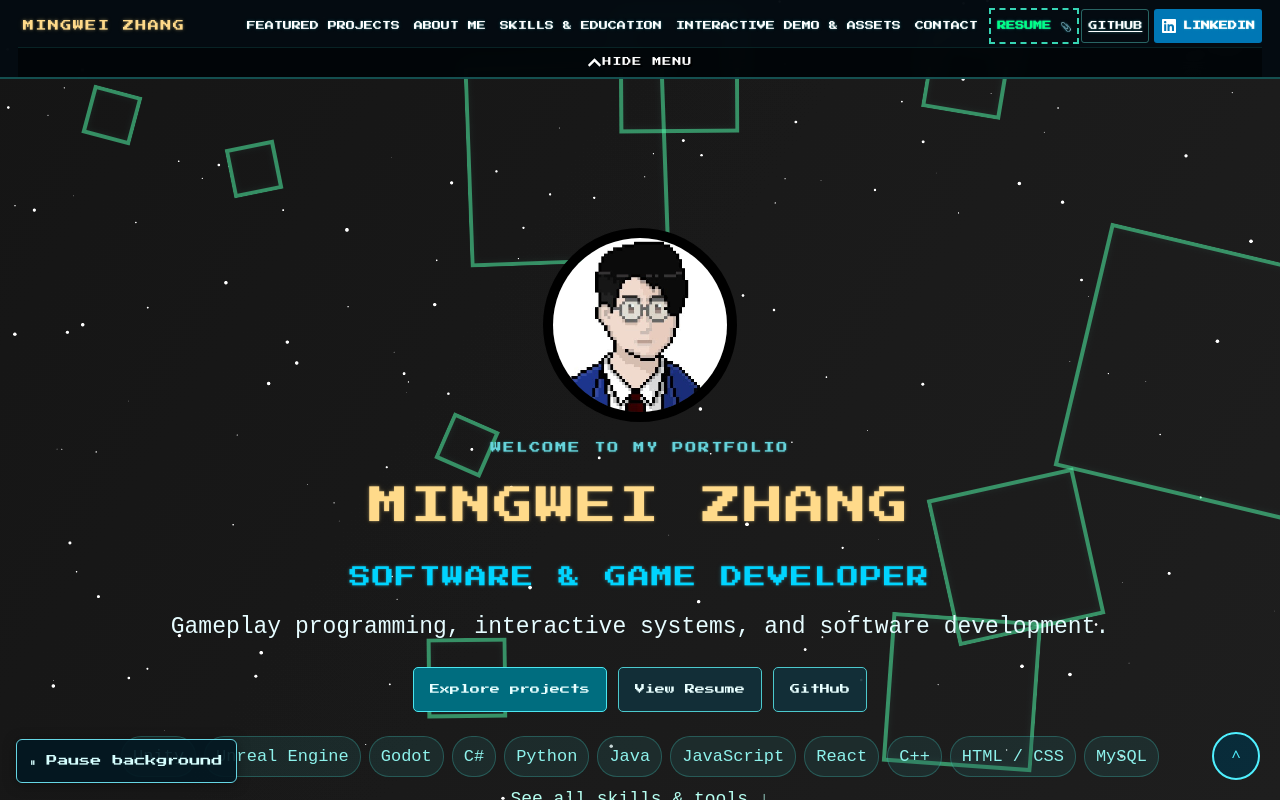
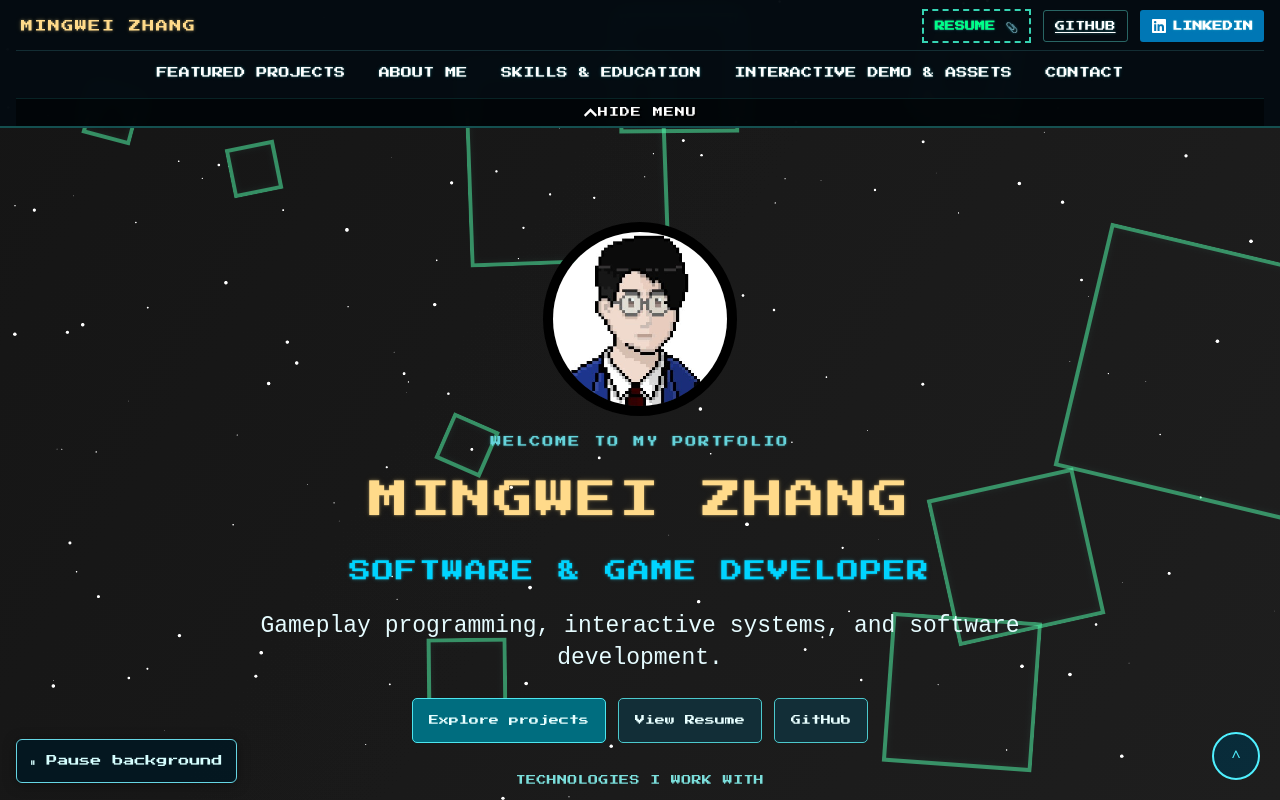
Before and after one commit to mingwzhang/portfolio, a React (Create React App) app: page / in a window 1280 px wide. Built offline with nearby package versions, Linux system fonts and the light colour scheme.

Commit message:
improved layout

```diff
--- a/src/App.js
+++ b/src/App.js
@@ -17,6 +17,7 @@ import AssetGallery2D from "./sections/assets/2DAssetGallery";
 import AssetGallery3D from "./sections/assets/3DAssetGallery";
 import "./styles/PortfolioEnhancements.css";
 import "./styles/PolishControls.css";
+import "./styles/LayoutRefinements.css";
 
 const skills = [
   {
@@ -70,7 +71,7 @@ const skills = [
   },
 ];
 
-// Short homepage highlights; the full skills list remains in Skills & Education.
+// Hero shows a concise sample first; all technologies and the full skills section remain accessible.
 const featuredTechnologies = [
   "Unity", "Unreal Engine", "Godot", "C#", "Python", "Java",
   "JavaScript", "React", "C++", "HTML / CSS", "MySQL",
@@ -78,10 +79,12 @@ const featuredTechnologies = [
 
 function App() {
   const [showAssets, setShowAssets] = useState(false);
+  const [showAllTech, setShowAllTech] = useState(false);
   const [effectsPaused, setEffectsPaused] = useState(() =>
     typeof window !== "undefined" && window.matchMedia("(prefers-reduced-motion: reduce)").matches
   );
   const resumeUrl = "https://drive.google.com/file/d/1f_YqmpuhB_b4VpNf5T6ttGoPCm9yQUBc/view?usp=sharing";
+  const visibleTechnologies = showAllTech ? featuredTechnologies : featuredTechnologies.slice(0, 6);
 
   return (
     <div className={`portfolio-v2${effectsPaused ? " effects-paused" : ""}`}>
@@ -114,10 +117,23 @@ function App() {
             <a className="portfolio-action" href={resumeUrl} target="_blank" rel="noopener noreferrer">View Resume</a>
             <a className="portfolio-action" href="https://github.com/mingwzhang" target="_blank" rel="noopener noreferrer">GitHub</a>
           </div>
-          <div className="portfolio-tech-strip" aria-label="Highlighted technologies; see Skills and Education for more">
-            {featuredTechnologies.map((name) => <span key={name}>{name}</span>)}
+          <div className="portfolio-tech-summary">
+            <span className="portfolio-tech-label">TECHNOLOGIES I WORK WITH</span>
+            <div className="portfolio-tech-strip" aria-label="Highlighted technologies; the full list is available below">
+              {visibleTechnologies.map((name) => <span key={name}>{name}</span>)}
+            </div>
+            <div className="portfolio-tech-links">
+              <button
+                type="button"
+                className="portfolio-tech-expand"
+                onClick={() => setShowAllTech((previous) => !previous)}
+                aria-expanded={showAllTech}
+              >
+                {showAllTech ? "Show fewer technologies −" : `Show all ${featuredTechnologies.length} technologies +`}
+              </button>
+              <a className="portfolio-all-skills-link" href="#skills-section">See all skills &amp; tools ↓</a>
+            </div>
           </div>
-          <a className="portfolio-all-skills-link" href="#skills-section">See all skills &amp; tools ↓</a>
         </header>
 
         <AboutMe />
--- a/src/components/navigation/NavBar.js
+++ b/src/components/navigation/NavBar.js
@@ -1,6 +1,14 @@
 import React, { useRef, useState } from "react";
 import { FaLinkedin, FaChevronUp, FaChevronDown } from "react-icons/fa";
 import "./NavBar.css";
+
+const navigation = [
+  { label: "Featured Projects", section: "projects" },
+  { label: "About Me", section: "about" },
+  { label: "Skills & Education", section: "skills-section" },
+  { label: "Interactive Demo & Assets", section: "more-work" },
+  { label: "Contact", section: "contact" },
+];
 
 const NavBar = ({ onResumeClick }) => {
   const [navHidden, setNavHidden] = useState(() => window.innerWidth <= 768);
@@ -23,29 +31,27 @@ const NavBar = ({ onResumeClick }) => {
     if (distance < -45) { setNavHidden(false); dragStartY.current = null; }
   };
 
-  const navigation = [
-    { label: "Featured Projects", section: "projects" },
-    { label: "About Me", section: "about" },
-    { label: "Skills & Education", section: "skills-section" },
-    { label: "Interactive Demo & Assets", section: "more-work" },
-    { label: "Contact", section: "contact" },
-  ];
-
   return (
     <nav className={`nav-bar ${navHidden ? "hidden" : ""}`} aria-label="Main navigation">
-      <div className="nav-container">
+      <div className="nav-container nav-layout-v7">
+        <div className="nav-content-v7" id="portfolio-navigation">
+          <div className="nav-upper-v7">
             <div className="nav-left">
               <button type="button" className="nav-btn nav-name nav-text" onClick={() => scrollToSection("home")}>Mingwei Zhang</button>
             </div>
-        <div className="nav-right" id="portfolio-navigation">
-          {navigation.map(({ label, section }) => (
-            <button type="button" key={section} onClick={() => scrollToSection(section)} className="nav-btn nav-item nav-text">{label}</button>
-          ))}
+            <div className="nav-actions-v7" aria-label="Profile links">
               <button type="button" onClick={onResumeClick} className="nav-btn nav-resume nav-text">Resume 📎</button>
               <a href="https://github.com/mingwzhang" target="_blank" rel="noopener noreferrer" className="nav-btn nav-item nav-text nav-github">GitHub</a>
               <a href="https://www.linkedin.com/in/mingwei-zhang1/" target="_blank" rel="noopener noreferrer" className="nav-btn nav-linkedin nav-text">
                 <FaLinkedin size={16} style={{ marginRight: "0.35rem" }} />LinkedIn
               </a>
+            </div>
+          </div>
+          <div className="nav-section-row-v7" aria-label="Portfolio sections">
+            {navigation.map(({ label, section }) => (
+              <button type="button" key={section} onClick={() => scrollToSection(section)} className="nav-btn nav-item nav-text">{label}</button>
+            ))}
+          </div>
         </div>
         <button
           type="button"
--- /dev/null
+++ b/src/styles/LayoutRefinements.css
@@ -0,0 +1,181 @@
+/* V7 layout and reading-size adjustments.
+   Loaded after PortfolioEnhancements.css and PolishControls.css.
+   No changes to the existing retro palette or reduced glow. */
+
+/* NAVIGATION — two intentional rows rather than one compressed line. */
+.portfolio-v2 .nav-bar {
+  padding: 7px 16px 0;
+}
+.portfolio-v2 .nav-container.nav-layout-v7 {
+  display: block;
+  width: min(1330px, 100%);
+  margin: 0 auto;
+  padding: 0 0 29px;
+  position: relative;
+}
+.portfolio-v2 .nav-content-v7 { width: 100%; }
+.portfolio-v2 .nav-upper-v7 {
+  display: flex;
+  align-items: center;
+  justify-content: space-between;
+  gap: 24px;
+  min-height: 44px;
+  padding-bottom: 5px;
+  border-bottom: 1px solid rgba(96, 224, 229, .16);
+}
+.portfolio-v2 .nav-upper-v7 .nav-left {
+  display: flex !important;
+  justify-content: flex-start;
+  margin: 0;
+  flex: 0 0 auto;
+}
+.portfolio-v2 .nav-actions-v7 {
+  display: flex;
+  align-items: center;
+  justify-content: flex-end;
+  gap: 12px;
+  flex-wrap: wrap;
+}
+.portfolio-v2 .nav-section-row-v7 {
+  display: flex;
+  align-items: center;
+  justify-content: center;
+  flex-wrap: wrap;
+  column-gap: clamp(12px, 2.15vw, 32px);
+  row-gap: 3px;
+  min-height: 43px;
+  padding: 6px 0 7px;
+}
+.portfolio-v2 .nav-section-row-v7 .nav-item {
+  font-size: 11px;
+  letter-spacing: .1px;
+  padding: 8px 3px;
+  line-height: 1.5;
+  white-space: nowrap;
+  max-width: none;
+}
+.portfolio-v2 .nav-upper-v7 .nav-name {
+  font-size: 12px;
+  padding: 9px 5px;
+  max-width: none;
+}
+.portfolio-v2 .nav-actions-v7 .nav-btn,
+.portfolio-v2 .nav-actions-v7 .nav-item,
+.portfolio-v2 .nav-actions-v7 .nav-resume,
+.portfolio-v2 .nav-actions-v7 .nav-linkedin {
+  font-size: 10px;
+  letter-spacing: .1px;
+  margin: 0;
+  padding: 8px 11px;
+  white-space: nowrap;
+  max-width: none;
+  line-height: 1.45;
+}
+.portfolio-v2 .nav-actions-v7 .nav-linkedin { padding: 8px 11px !important; }
+.portfolio-v2 .nav-actions-v7 .nav-resume { border-width: 2px; }
+.portfolio-v2 .nav-layout-v7 .nav-toggle-btn { height: 28px; }
+.portfolio-v2 .nav-layout-v7 .nav-toggle-text { font-size: 10px; }
+
+/* HERO — smaller default technology inventory with an explicit expand option. */
+.portfolio-v2 .portfolio-main { padding-top: 185px; }
+.portfolio-v2 .portfolio-hero {
+  max-width: 1000px;
+  margin: 0 auto;
+  padding-top: 17px;
+  padding-bottom: 39px;
+}
+.portfolio-v2 .portfolio-hero-subtitle {
+  max-width: 790px;
+  margin: 20px auto 24px;
+  line-height: 1.4;
+}
+.portfolio-v2 .portfolio-hero-actions { gap: 12px; }
+.portfolio-v2 .portfolio-tech-summary { margin-top: 29px; }
+.portfolio-v2 .portfolio-tech-label {
+  display: block;
+  color: #7bdedb;
+  font: 10px/1.7 'Press Start 2P', cursive;
+  letter-spacing: .35px;
+}
+.portfolio-v2 .portfolio-tech-summary .portfolio-tech-strip {
+  margin-top: 13px;
+  gap: 9px;
+}
+.portfolio-v2 .portfolio-tech-links {
+  display: flex;
+  justify-content: center;
+  align-items: center;
+  flex-wrap: wrap;
+  gap: 8px 23px;
+  margin-top: 15px;
+}
+.portfolio-v2 .portfolio-tech-expand {
+  border: 0;
+  background: transparent;
+  text-decoration: underline;
+  text-underline-offset: 3px;
+  color: #b6fff1;
+  cursor: pointer;
+  font: 18px/1.3 VT323, monospace;
+  padding: 2px 4px;
+}
+.portfolio-v2 .portfolio-tech-expand:hover { color: #fff; }
+.portfolio-v2 .portfolio-tech-links .portfolio-all-skills-link { margin: 0; }
+
+/* INFO HIERARCHY — larger kicker/eyebrow labels without increasing title glow. */
+.portfolio-v2 .portfolio-kicker {
+  font-size: 11px;
+  line-height: 1.65;
+  letter-spacing: .35px;
+}
+.portfolio-v2 .featured-project-copy > .portfolio-kicker { font-size: 11px; }
+.portfolio-v2 .featured-fact-label { font-size: 10px; line-height: 1.65; }
+.portfolio-v2 .featured-swipe-hint { font-size: 17px; }
+.portfolio-v2 .portfolio-section-heading { margin-bottom: 29px; }
+
+/* Keep every link usable while preventing the navigation from dominating mobile. */
+@media (max-width: 980px) {
+  .portfolio-v2 .nav-upper-v7 {
+    gap: 7px;
+  }
+  .portfolio-v2 .nav-section-row-v7 {
+    column-gap: 14px;
+  }
+  .portfolio-v2 .nav-section-row-v7 .nav-item { font-size: 10px; }
+  .portfolio-v2 .portfolio-main { padding-top: 188px; }
+}
+@media (max-width: 768px) {
+  .portfolio-v2 .nav-upper-v7 {
+    flex-direction: column;
+    gap: 4px;
+    padding: 4px 0 8px;
+  }
+  .portfolio-v2 .nav-upper-v7 .nav-left { justify-content: center; width: 100%; }
+  .portfolio-v2 .nav-actions-v7 { justify-content: center; gap: 8px; width: 100%; }
+  .portfolio-v2 .nav-section-row-v7 {
+    display: grid;
+    grid-template-columns: repeat(2, minmax(0, 1fr));
+    gap: 5px;
+  }
+  .portfolio-v2 .nav-section-row-v7 .nav-item {
+    font-size: 9px;
+    padding: 10px 6px;
+    white-space: normal;
+    min-height: 43px;
+    text-align: center;
+  }
+  .portfolio-v2 .portfolio-main { padding-top: 82px; }
+  .portfolio-v2 .portfolio-hero { padding-top: 10px; padding-bottom: 29px; }
+  .portfolio-v2 .portfolio-kicker { font-size: 10px; }
+  .portfolio-v2 .portfolio-tech-label { font-size: 9px; }
+}
+@media (max-width: 480px) {
+  .portfolio-v2 .portfolio-tech-summary { margin-top: 24px; }
+  .portfolio-v2 .portfolio-tech-links { flex-direction: column; gap: 6px; }
+  .portfolio-v2 .portfolio-hero-subtitle { margin: 15px auto 20px; }
+  .portfolio-v2 .nav-actions-v7 .nav-btn,
+  .portfolio-v2 .nav-actions-v7 .nav-item,
+  .portfolio-v2 .nav-actions-v7 .nav-resume,
+  .portfolio-v2 .nav-actions-v7 .nav-linkedin { font-size: 9px; padding: 7px 8px; }
+  .portfolio-v2 .featured-project-copy > .portfolio-kicker { font-size: 10px; }
+}
```
Also changed, not shown: src/sections/projects/VideoCarousel.js (+40 -27 lines). Lines whose indentation alone changed are shown as unchanged.
